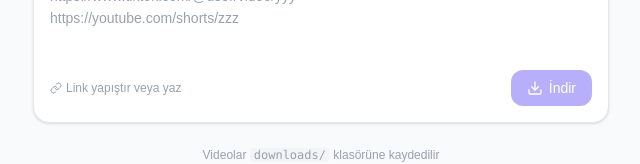
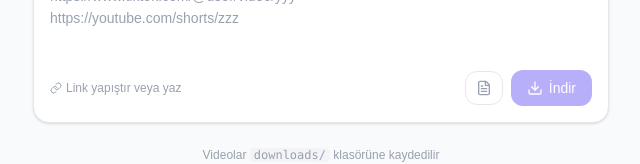
Before and after one commit to mahmuthanb/video-downloader, a Next.js app: page / in a window 1280 px wide. Shown: the part 178-342 px from the top of the page, without its empty margins (319-959 px from the left). Built offline with nearby package versions, Linux system fonts and the light colour scheme.

Commit message:
feat: add batch import from txt/csv file

```diff
--- a/app/page.tsx
+++ b/app/page.tsx
@@ -1,7 +1,7 @@
 "use client";
 
 import { useState, useCallback, useEffect, useRef } from "react";
-import { CheckCircle, XCircle, Loader2, Download, Link, Trash2, RotateCcw, X, Settings, FolderOpen, Cookie, Upload } from "lucide-react";
+import { CheckCircle, XCircle, Loader2, Download, Link, Trash2, RotateCcw, X, Settings, FolderOpen, Cookie, Upload, FileText } from "lucide-react";
 
 type Status = "waiting" | "downloading" | "done" | "error";
 type Platform = "instagram" | "tiktok" | "youtube";
@@ -164,6 +164,7 @@ export default function Home() {
   const [showSettings, setShowSettings] = useState(false);
   const [cookieLoaded, setCookieLoaded] = useState(false);
   const cookieInputRef = useRef<HTMLInputElement>(null);
+  const batchInputRef = useRef<HTMLInputElement>(null);
   const [outputDir, setOutputDir] = useState(() => {
     if (typeof window === "undefined") return "downloads";
     return localStorage.getItem("vd_outputDir") ?? "downloads";
@@ -307,6 +308,18 @@ export default function Home() {
     [update]
   );
 
+  const handleBatchImport = (e: React.ChangeEvent<HTMLInputElement>) => {
+    const file = e.target.files?.[0];
+    if (!file) return;
+    const reader = new FileReader();
+    reader.onload = (ev) => {
+      const text = ev.target?.result as string;
+      setInput((prev) => (prev ? prev + "\n" + text : text));
+    };
+    reader.readAsText(file);
+    if (batchInputRef.current) batchInputRef.current.value = "";
+  };
+
   const handleCookieUpload = async (e: React.ChangeEvent<HTMLInputElement>) => {
     const file = e.target.files?.[0];
     if (!file) return;
@@ -441,6 +454,21 @@ export default function Home() {
               <Link className="w-3 h-3" />
               {foundSummary()}
             </span>
+            <div className="flex items-center gap-2">
+              <input
+                ref={batchInputRef}
+                type="file"
+                accept=".txt,.csv"
+                onChange={handleBatchImport}
+                className="hidden"
+              />
+              <button
+                onClick={() => batchInputRef.current?.click()}
+                title="Dosyadan içe aktar (.txt, .csv)"
+                className="flex items-center gap-1 px-2.5 py-2 text-gray-400 hover:text-indigo-600 border border-gray-200 hover:border-indigo-300 rounded-xl transition-colors text-xs"
+              >
+                <FileText className="w-4 h-4" />
+              </button>
               <button
                 onClick={handleAdd}
                 disabled={foundCount === 0}
@@ -449,6 +477,7 @@ export default function Home() {
                 <Download className="w-4 h-4" />
                 İndir {foundCount > 1 ? `(${foundCount})` : ""}
               </button>
+            </div>
           </div>
         </div>
 
```
Lines whose indentation alone changed are shown as unchanged.
